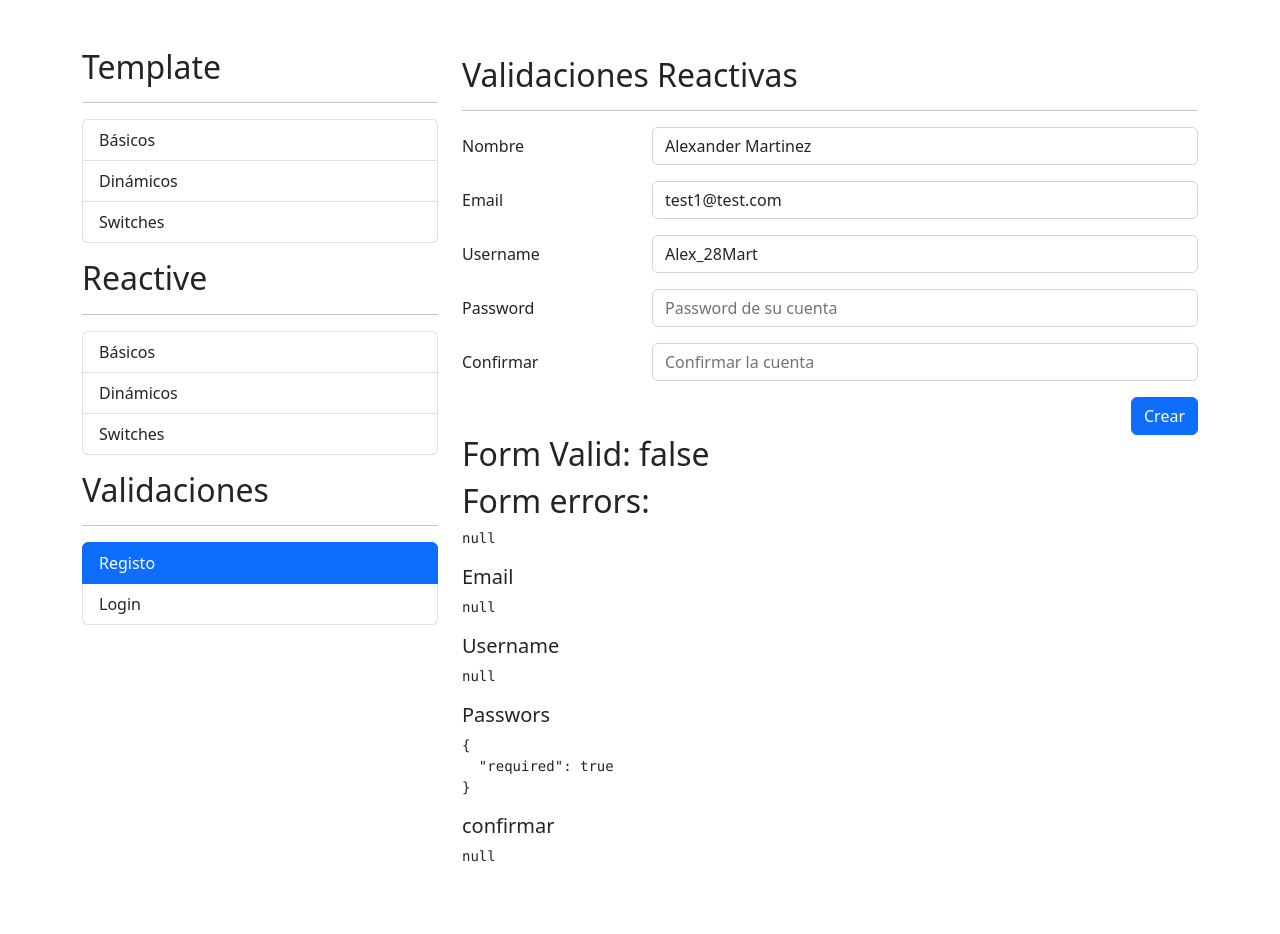
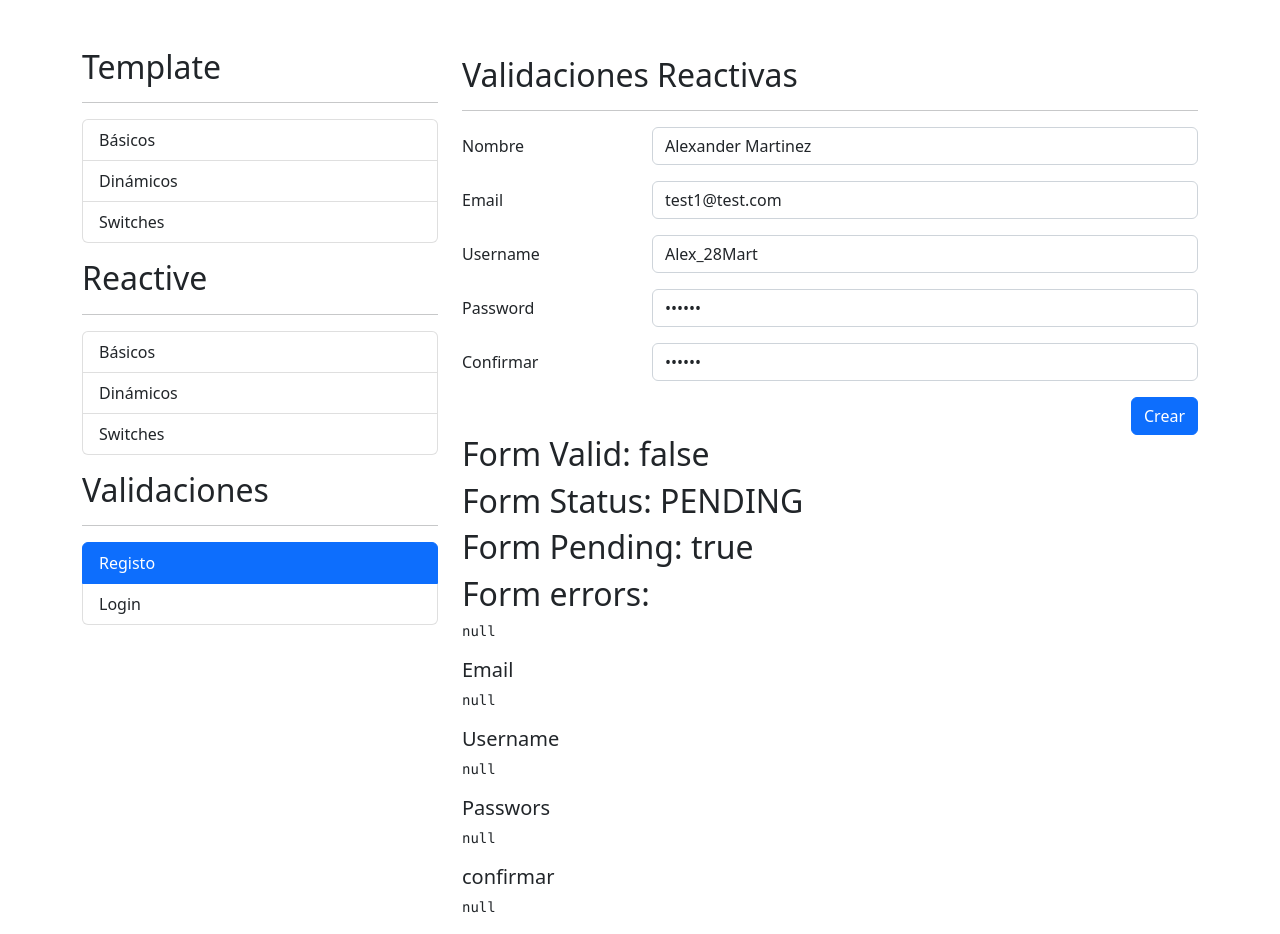
Before and after one commit to AlexanderMartinez25/06-formulariosApp, an Angular app: page /auth/registro in a window 1280 px wide. Before the commit the page ends 883 px from the top, so only its background shows below. Built offline with nearby package versions, Linux system fonts and the light colour scheme; no server answers.

Commit message:
Estado de formulario

```diff
--- a/src/app/auth/pages/registro/registro.component.html
+++ b/src/app/auth/pages/registro/registro.component.html
@@ -71,6 +71,9 @@
 </div>
 
 <h2>Form Valid: {{miFormulario.valid}}</h2>
+<h2>Form Status: {{miFormulario.status}}</h2>
+<h2>Form Pending: {{miFormulario.pending}}</h2>
+
 <h2>Form errors:</h2>
 <pre>{{miFormulario.errors | json}}</pre>
 
--- a/src/app/auth/pages/registro/registro.component.ts
+++ b/src/app/auth/pages/registro/registro.component.ts
@@ -32,7 +32,9 @@
     this.miFormulario.reset({
       nombre: 'Alexander Martinez',
       email: 'test1@test.com',
-      username: 'Alex_28Mart'
+      username: 'Alex_28Mart',
+      password: '123456',
+      password2: '123456',
     })
   }
 
--- a/src/app/shared/validator/email-validator.service.ts
+++ b/src/app/shared/validator/email-validator.service.ts
@@ -2,7 +2,7 @@
 import { Injectable } from '@angular/core';
 import { AbstractControl, AsyncValidator, ValidationErrors } from '@angular/forms';
 import { Observable } from 'rxjs';
-import { map } from 'rxjs/operators';
+import { map, delay } from 'rxjs/operators';
 
 @Injectable({
   providedIn: 'root'
@@ -17,6 +17,7 @@
 
     return this.http.get<any[]>(`http://localhost:3000/usuarios?q=${email}`)
       .pipe(
+        delay(3000),
         map(resp => {
           return (resp.length === 0)
             ? null
```
